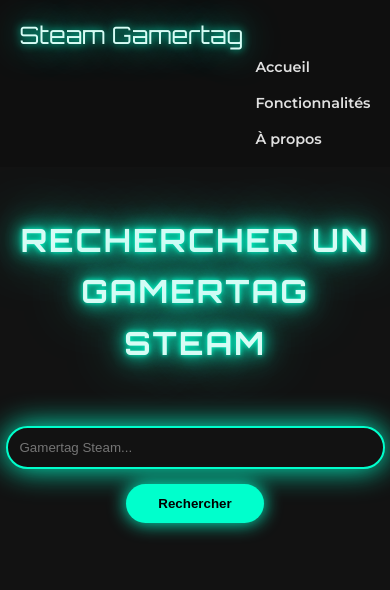
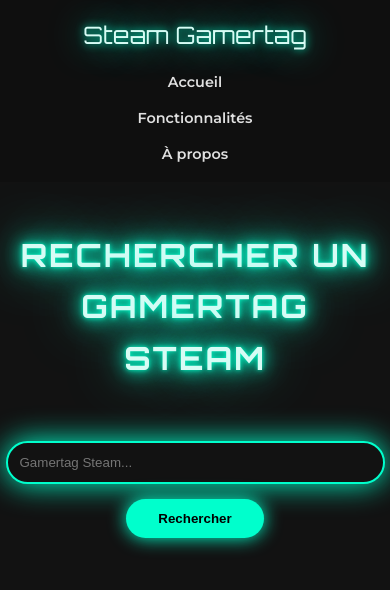
Before and after one commit to haykif/Steam-Gamertag-Search, a website: page index.html in a window 390 px wide. Drawn offline with Linux system fonts and the light colour scheme; files whose address does not match are found by name.

Commit message:
UPDATE4: RELEASE 4.1 - media navbar

```diff
--- a/css/styles.css
+++ b/css/styles.css
@@ -403,7 +403,6 @@
 
     .navbar .container {
         flex-direction: column;
-        align-items: flex-start; /* La brand reste à gauche */
         display: flex;
         justify-content: space-between;
         gap: 0;
@@ -411,7 +410,8 @@
 
     .nav-links {
         flex-direction: column; /* Les liens sont empilés */
-        align-self: flex-end; /* On les décale à droite du container */
+        align-items: center;
+        margin-top: 15px;
         gap: 10px;
     }
 
```
